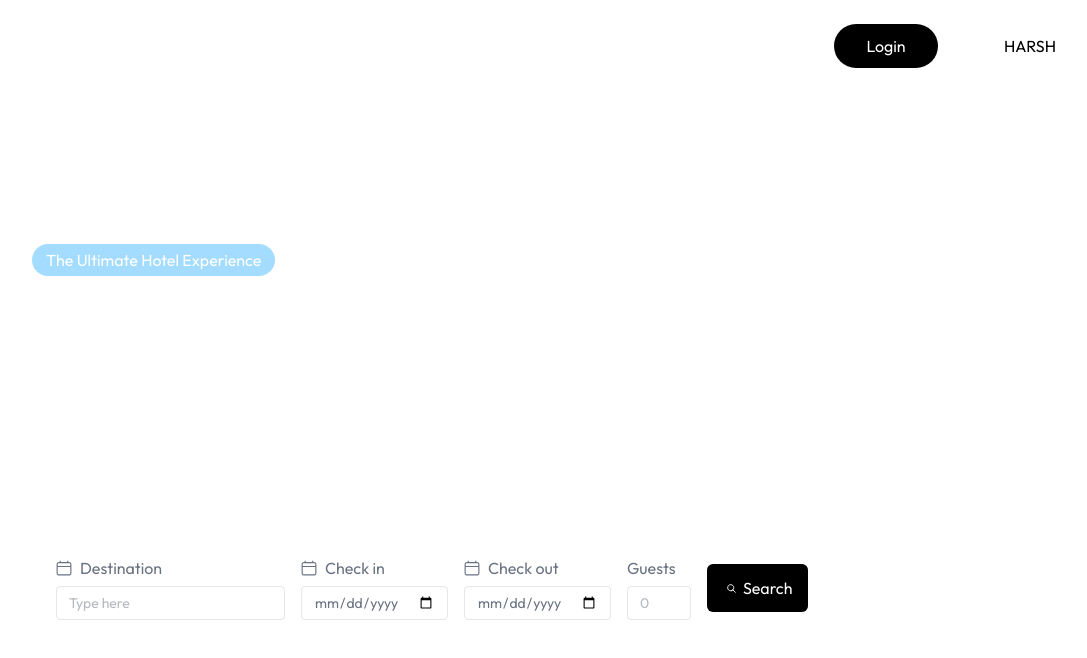
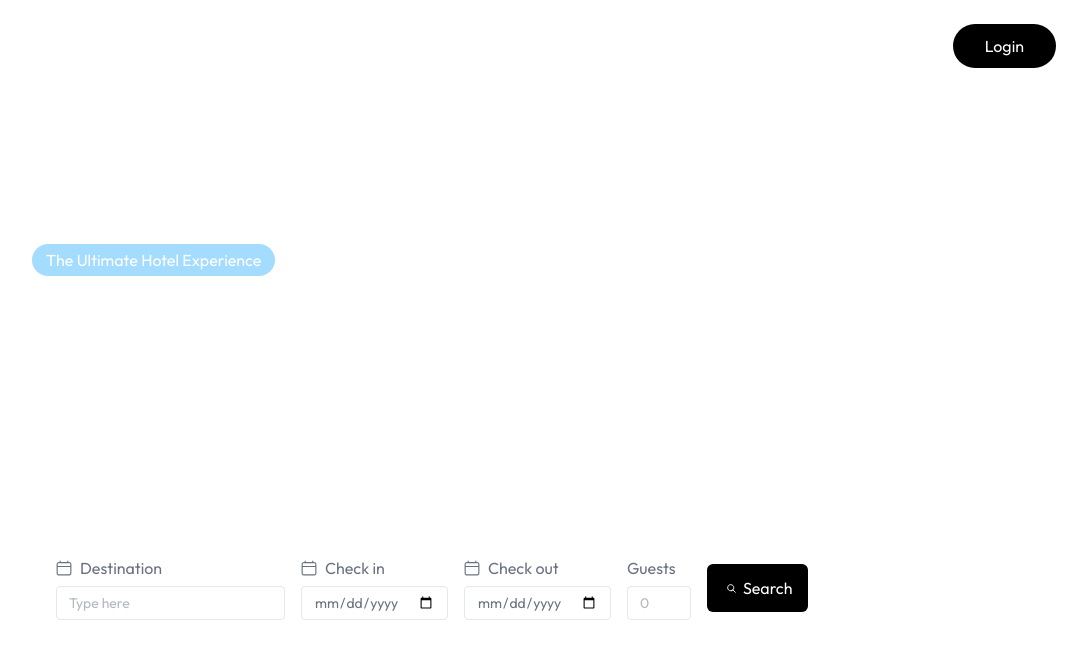
Before and after one commit to harshkumarsingh001/Hotel_booking_platform, a React (Vite) app in the folder client/: page / in a window 1280 px wide. Shown: the top 658 px of the page, without its empty margins (96-1183 px from the left). Built offline with nearby package versions, Linux system fonts and the light colour scheme; a web font is replaced by a local one.

Commit message:
deleted a component

```diff
--- a/client/src/components/Navbar.jsx
+++ b/client/src/components/Navbar.jsx
@@ -78,11 +78,6 @@ const Navbar = () => {
                         Login
                     </button>
                 </div>
-                <div>
-                    <h1>
-                        HARSH
-                    </h1>
-                </div>
             </nav>
 
     );
```
